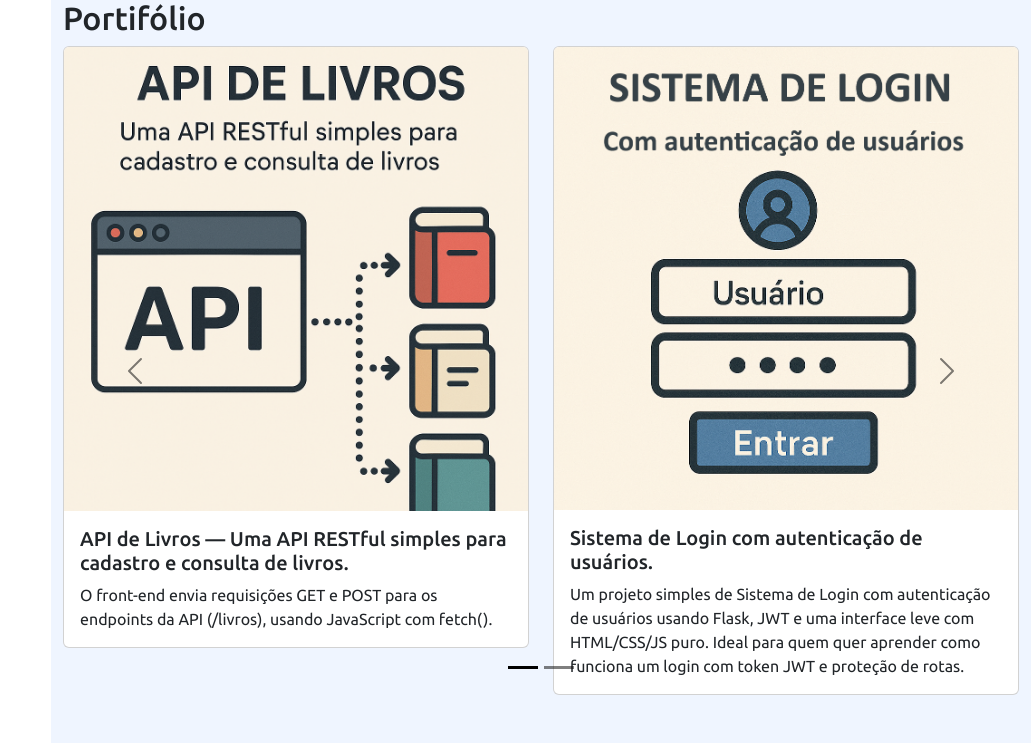
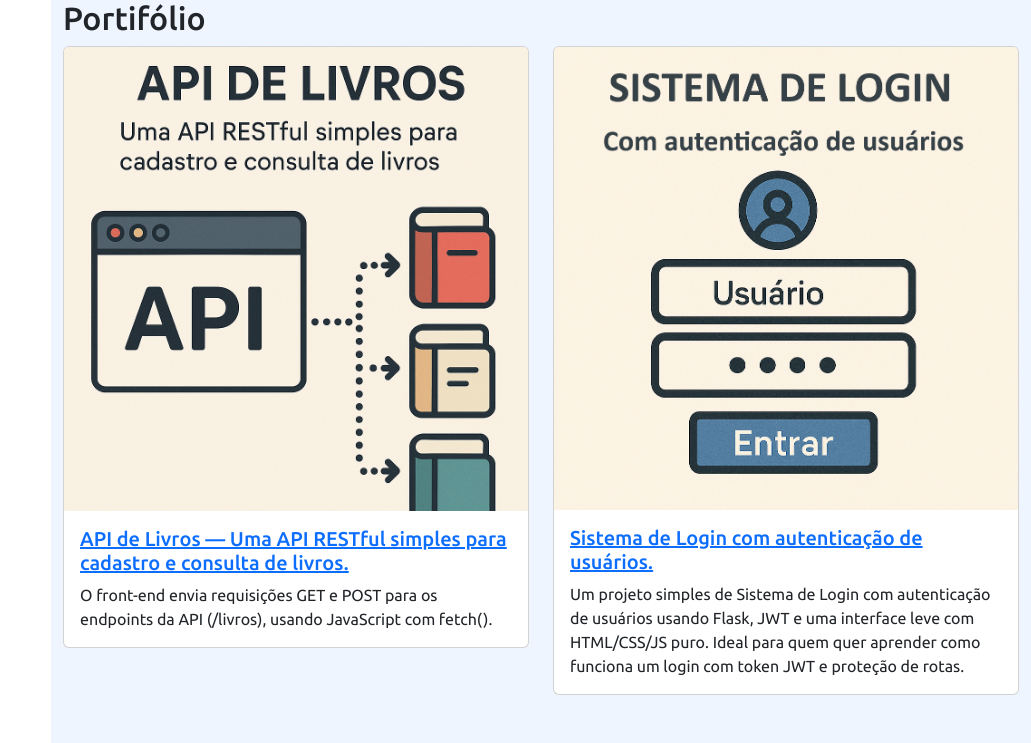
Before and after one commit to DEVRHC/portifolio, a Flask app: page / in a window 1280 px wide. Shown: the part 3527-4270 px from the top of the page, without its empty margins (249-1280 px from the left). Run offline with Flask 3, Linux system fonts and the light colour scheme; some libraries are stand-ins or nearby versions.

Commit message:
links projetos

```diff
--- a/templates/index.html
+++ b/templates/index.html
@@ -323,10 +323,6 @@
 
                 <div id="carouselPortifolio" class="carousel carousel-dark slide">
                     <div class="carousel-indicators">
-                        <button type="button" data-bs-target="#carouselPortifolio" data-bs-slide-to="0" class="active"
-                            aria-current="true" aria-label="Slide 1"></button>
-                        <button type="button" data-bs-target="#carouselPortifolio" data-bs-slide-to="1"
-                            aria-label="Slide 2"></button>
                     </div>
                     <div class="carousel-inner">
                         <div class="carousel-item active" data-bs-interval="10000">
@@ -336,7 +332,10 @@
                                     <div class="card">
                                         <img src="../static/img/projeto1.png" class="card-img-top" alt="...">
                                         <div class="card-body">
-                                            <h5 class="card-title">API de Livros — Uma API RESTful simples para cadastro e consulta de livros.</h5>
+                                            <h5 class="card-title">
+                                                <a href="https://github.com/DEVRHC/API-Livros">API de Livros — Uma API RESTful simples para cadastro e consulta de livros.
+                                                </a>
+                                            </h5>
                                             <p class="card-text">O front-end envia requisições GET e POST para os endpoints da API (/livros), usando JavaScript com fetch().</p>
                                         </div>
                                     </div>
@@ -345,7 +344,10 @@
                                     <div class="card">
                                         <img src="../static/img/projeto2.png" class="card-img-top" alt="...">
                                         <div class="card-body">
-                                            <h5 class="card-title">Sistema de Login com autenticação de usuários.</h5>
+                                            <h5 class="card-title">
+                                                <a href="https://github.com/DEVRHC/Sistema-Login">Sistema de Login com autenticação de usuários.
+                                                </a>
+                                            </h5>
                                             <p class="card-text">Um projeto simples de Sistema de Login com autenticação de usuários usando Flask, JWT e uma interface leve com HTML/CSS/JS puro.
 Ideal para quem quer aprender como funciona um login com token JWT e proteção de rotas.</p>
                                         </div>
@@ -357,16 +359,6 @@ Ideal para quem quer aprender como funciona um login com token JWT e proteção
 
                         </div>
 
-                        <button class="carousel-control-prev" type="button" data-bs-target="#carouselExampleDark"
-                            data-bs-slide="prev">
-                            <span class="carousel-control-prev-icon" aria-hidden="true"></span>
-                            <span class="visually-hidden">Previous</span>
-                        </button>
-                        <button class="carousel-control-next" type="button" data-bs-target="#carouselExampleDark"
-                            data-bs-slide="next">
-                            <span class="carousel-control-next-icon" aria-hidden="true"></span>
-                            <span class="visually-hidden">Next</span>
-                        </button>
                     </div>
 
                 </div>
```
Also changed, not shown: static/style.css (line endings or trailing spaces).
